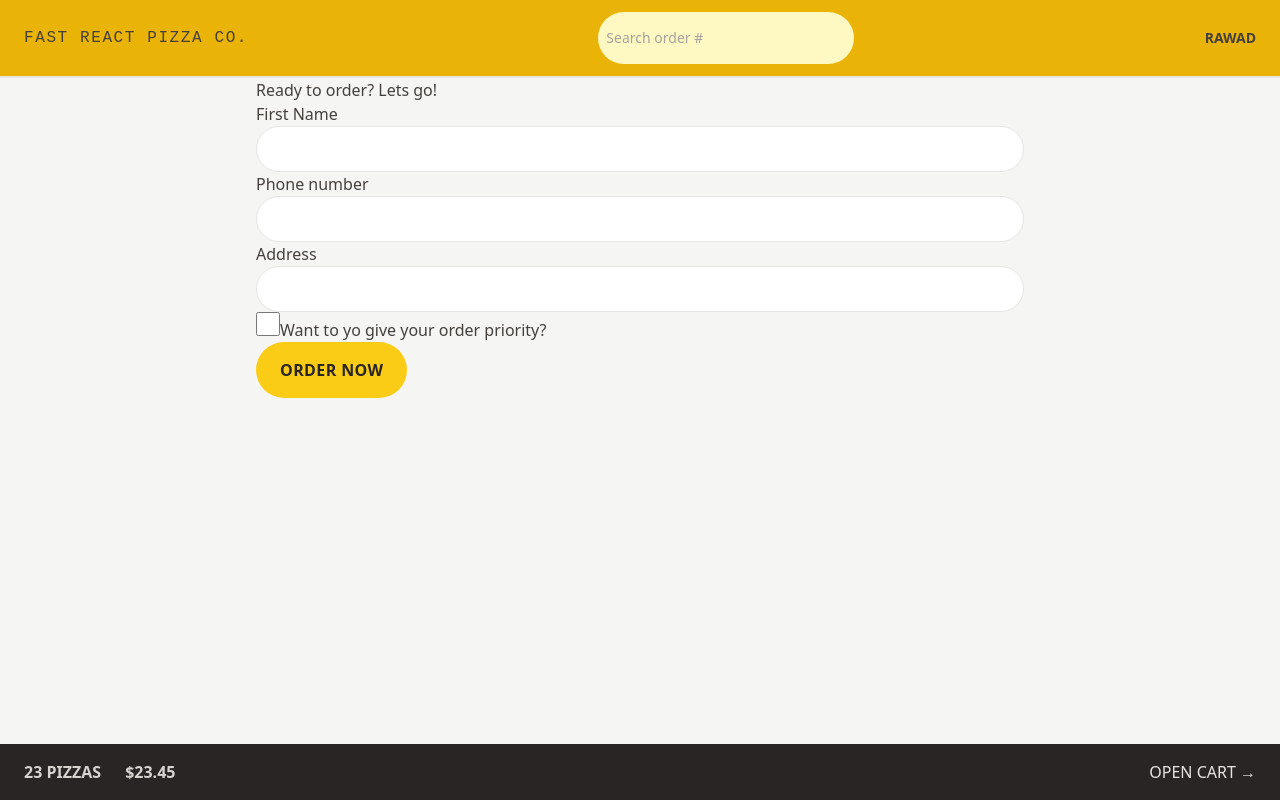
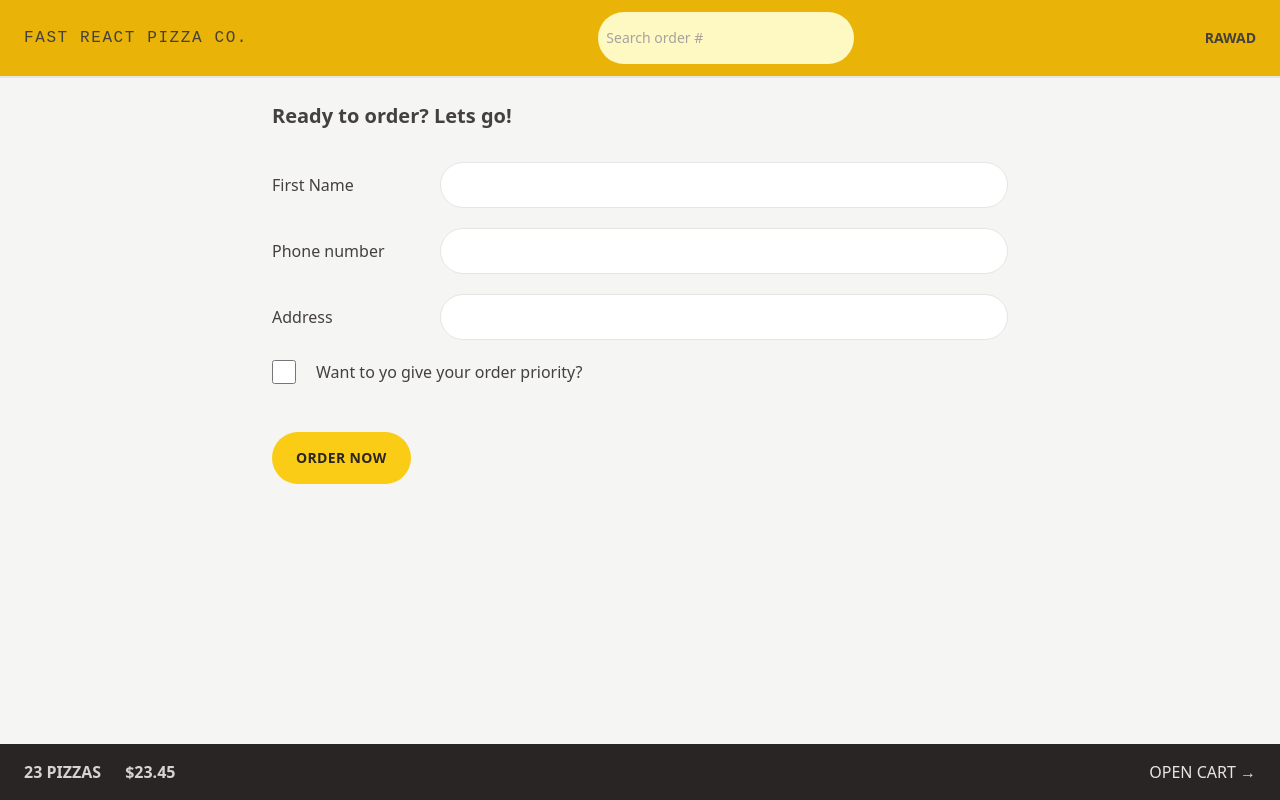
Before and after one commit to rawadabu/pizza-fast, a React (Vite) app in the folder fast-react-pizza/: page /order/new in a window 1280 px wide. Built offline with nearby package versions, Linux system fonts and the light colour scheme.

Commit message:
Tailwind: Styling the order 🎨

```diff
--- a/fast-react-pizza/src/features/order/CreateOrder.jsx
+++ b/fast-react-pizza/src/features/order/CreateOrder.jsx
@@ -45,26 +45,30 @@
   const cart = fakeCart;
 
   return (
-    <div>
-      <h2>Ready to order? Lets go!</h2>
+    <div className="px-4 py-6">
+      <h2 className="mb-8 text-xl font-semibold">Ready to order? Lets go!</h2>
 
       <Form method="POST" action="/order/new">
-        <div>
-          <label>First Name</label>
-          <input className="input" type="text" name="customer" required />
+        <div className="mb-5 flex flex-col gap-2 sm:flex-row sm:items-center">
+          <label className="sm:basis-40">First Name</label>
+          <input className="input grow" type="text" name="customer" required />
         </div>
 
-        <div>
-          <label>Phone number</label>
-          <div>
-            <input className="input" type="tel" name="phone" required />
+        <div className="mb-5 flex flex-col gap-2 sm:flex-row sm:items-center">
+          <label className="sm:basis-40">Phone number</label>
+          <div className="grow">
+            <input className="input w-full " type="tel" name="phone" required />
+            {formErrors?.phone && (
+              <p className="mt-2 rounded-md bg-red-100 p-2 text-xs text-red-700">
+                {formErrors.phone}
+              </p>
+            )}
           </div>
-          {formErrors?.phone && <p>{formErrors.phone}</p>}
         </div>
 
-        <div>
-          <label>Address</label>
-          <div>
+        <div className="mb-5 flex flex-col gap-2 sm:flex-row sm:items-center">
+          <label className="sm:basis-40">Address</label>
+          <div className="grow">
             <input
               type="text"
               name="address"
@@ -74,7 +78,7 @@
           </div>
         </div>
 
-        <div>
+        <div className="mb-12 flex items-center gap-5">
           <input
             type="checkbox"
             name="priority"
@@ -83,7 +87,9 @@
             // value={withPriority}
             // onChange={(e) => setWithPriority(e.target.checked)}
           />
-          <label htmlFor="priority">Want to yo give your order priority?</label>
+          <label className="font-medium" htmlFor="priority">
+            Want to yo give your order priority?
+          </label>
         </div>
 
         <div>
--- a/fast-react-pizza/src/features/order/Order.jsx
+++ b/fast-react-pizza/src/features/order/Order.jsx
@@ -1,5 +1,6 @@
-/* eslint-disable no-unused-vars */
 // Test ID: IIDSAT
+
+import OrderItem from './OrderItems';
 
 import { useLoaderData } from 'react-router-dom';
 import { getOrder } from '../../services/apiResturant';
@@ -10,9 +11,9 @@
 } from '../../utils/helpers';
 
 function Order() {
-  // Everyone can search for all orders, so for privacy reasons we're gonna gonna exclude names or address, these are only for the restaurant staff
   const order = useLoaderData();
 
+  // Everyone can search for all orders, so for privacy reasons we're gonna gonna exclude names or address, these are only for the restaurant staff
   const {
     id,
     status,
@@ -22,32 +23,55 @@
     estimatedDelivery,
     cart,
   } = order;
+
   const deliveryIn = calcMinutesLeft(estimatedDelivery);
 
   return (
-    <div>
-      <div>
-        <h2>Status</h2>
+    <div className="space-y-8 px-4 py-6">
+      <div className="flex flex-wrap items-center justify-between gap-2">
+        <h2 className="text-xl font-semibold">Order #{id} status</h2>
 
-        <div>
-          {priority && <span>Priority</span>}
-          <span>{status} order</span>
+        <div className="space-x-2">
+          {priority && (
+            <span className="rounded-full bg-red-500 px-3 py-1 text-sm font-semibold uppercase tracking-wide text-red-50">
+              Priority
+            </span>
+          )}
+          <span className="rounded-full bg-green-500 px-3 py-1 text-sm font-semibold uppercase tracking-wide text-green-50">
+            {status} order
+          </span>
         </div>
       </div>
 
-      <div>
-        <p>
+      <div className="flex flex-wrap items-center justify-between gap-2 bg-stone-200 px-6 py-5">
+        <p className="font-medium">
           {deliveryIn >= 0
             ? `Only ${calcMinutesLeft(estimatedDelivery)} minutes left 😃`
             : 'Order should have arrived'}
         </p>
-        <p>(Estimated delivery: {formatDate(estimatedDelivery)})</p>
+        <p className="text-xs text-stone-500">
+          (Estimated delivery: {formatDate(estimatedDelivery)})
+        </p>
       </div>
 
-      <div>
-        <p>Price pizza: {formatCurrency(orderPrice)}</p>
-        {priority && <p>Price priority: {formatCurrency(priorityPrice)}</p>}
-        <p>To pay on delivery: {formatCurrency(orderPrice + priorityPrice)}</p>
+      <ul className="dive-stone-200 divide-y border-b border-t">
+        {cart.map((item) => (
+          <OrderItem item={item} key={item.id} />
+        ))}
+      </ul>
+
+      <div className="space-y-2 bg-stone-200 px-6 py-5">
+        <p className="text-sm font-medium text-stone-600">
+          Price pizza: {formatCurrency(orderPrice)}
+        </p>
+        {priority && (
+          <p className="text-sm font-medium text-stone-600">
+            Price priority: {formatCurrency(priorityPrice)}
+          </p>
+        )}
+        <p className="font-bold">
+          To pay on delivery: {formatCurrency(orderPrice + priorityPrice)}
+        </p>
       </div>
     </div>
   );
--- a/fast-react-pizza/src/index.css
+++ b/fast-react-pizza/src/index.css
@@ -4,7 +4,7 @@
 
 @layer components {
   .input {
-    @apply w-full rounded-full border border-stone-200 px-4 py-2 text-sm transition-all duration-300 placeholder:text-stone-500 focus:ring focus:ring-yellow-400 md:px-6 md:py-3;
+    @apply rounded-full border border-stone-200 px-4 py-2 text-sm transition-all duration-300 placeholder:text-stone-500 focus:ring focus:ring-yellow-400 md:px-6 md:py-3;
   }
   .loader {
     width: 45px;
--- a/fast-react-pizza/src/ui/Button.jsx
+++ b/fast-react-pizza/src/ui/Button.jsx
@@ -2,12 +2,12 @@
 /* eslint-disable react/prop-types */
 function Button({ children, disabled, to, type }) {
   const base =
-    'inline-block rounded-full bg-yellow-400 font-semibold uppercase tracking-wide text-stone-800 transition-colors duration-300 hover:bg-yellow-300 focus:bg-yellow-300 focus:outline-none focus:ring focus:ring-yellow-300 focus:ring-offset-2 disabled:cursor-not-allowed';
+    'inline-block text-sm rounded-full bg-yellow-400 font-semibold uppercase tracking-wide text-stone-800 transition-colors duration-300 hover:bg-yellow-300 focus:bg-yellow-300 focus:outline-none focus:ring focus:ring-yellow-300 focus:ring-offset-2 disabled:cursor-not-allowed';
   const styles = {
     primary: base + ' px-4 py-3 md:px-6 md:py-4',
     small: base + ' px-4 py-2 md:px-5 md:py-2.5 text-xs',
     secondary:
-      'inline-block border-2 border-stone-300 rounded-full font-semibold uppercase tracking-wide text-stone-800 transition-colors duration-300 hover:text-stone-800 hover:bg-stone-300 focus:bg-stone-300 focus:text-stone-800focus:outline-none focus:ring focus:ring-stone-300 focus:ring-offset-2 disabled:cursor-not-allowed px-4 py-2.5 md:px-6 md:py-3.5',
+      'inline-block text-sm border-2 border-stone-300 rounded-full font-semibold uppercase tracking-wide text-stone-800 transition-colors duration-300 hover:text-stone-800 hover:bg-stone-300 focus:bg-stone-300 focus:text-stone-800focus:outline-none focus:ring focus:ring-stone-300 focus:ring-offset-2 disabled:cursor-not-allowed px-4 py-2.5 md:px-6 md:py-3.5',
   };
 
   if (to)
```
Also changed, not shown: fast-react-pizza/index.html (+5 -2 lines).
